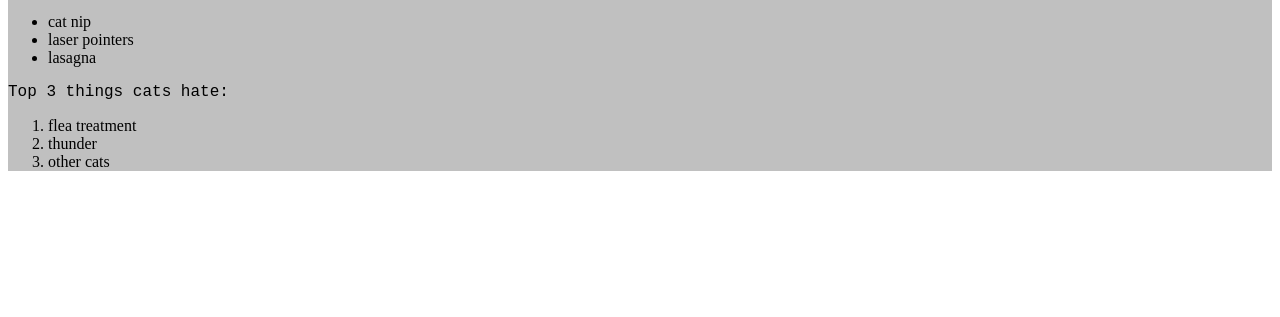
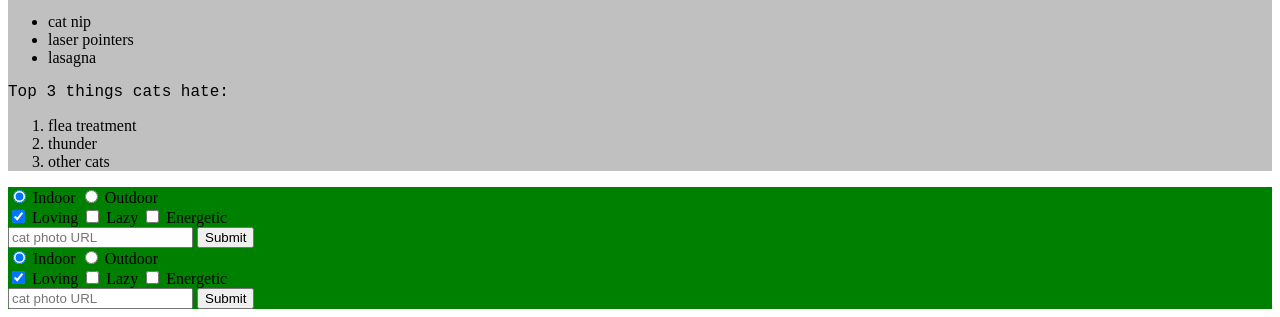
Before and after one commit to its-mohd-kaif/css-hands-on, a plain HTML site: page index.html in a window 1280 px wide. Shown: the part 492-809 px from the top of the page. Drawn offline with Linux system fonts and the light colour scheme.

Commit message:
14 Use an id Attribute to Style an Element

```diff
--- a/index.html
+++ b/index.html
@@ -86,5 +86,36 @@
         <li>other cats</li>
       </ol>
     </div>
+
+    <!-- Set the id of an Element -->
+
+    <form
+      id="cat-photo-form"
+      action="https://freecatphotoapp.com/submit-cat-photo"
+    >
+      <label><input type="radio" name="indoor-outdoor" checked /> Indoor</label>
+      <label><input type="radio" name="indoor-outdoor" /> Outdoor</label><br />
+      <label><input type="checkbox" name="personality" checked /> Loving</label>
+      <label><input type="checkbox" name="personality" /> Lazy</label>
+      <label><input type="checkbox" name="personality" /> Energetic</label
+      ><br />
+      <input type="text" placeholder="cat photo URL" required />
+      <button type="submit">Submit</button>
+    </form>
+
+    <!-- Use an id Attribute to Style an Element -->
+    <form
+      action="https://freecatphotoapp.com/submit-cat-photo"
+      id="cat-photo-form"
+    >
+      <label><input type="radio" name="indoor-outdoor" checked /> Indoor</label>
+      <label><input type="radio" name="indoor-outdoor" /> Outdoor</label><br />
+      <label><input type="checkbox" name="personality" checked /> Loving</label>
+      <label><input type="checkbox" name="personality" /> Lazy</label>
+      <label><input type="checkbox" name="personality" /> Energetic</label
+      ><br />
+      <input type="text" placeholder="cat photo URL" required />
+      <button type="submit">Submit</button>
+    </form>
   </body>
 </html>
--- a/style.css
+++ b/style.css
@@ -45,3 +45,6 @@ p {
 .silver-background {
   background-color: silver;
 }
+#cat-photo-form {
+  background-color: green;
+}
```
Lines whose indentation alone changed are shown as unchanged.
